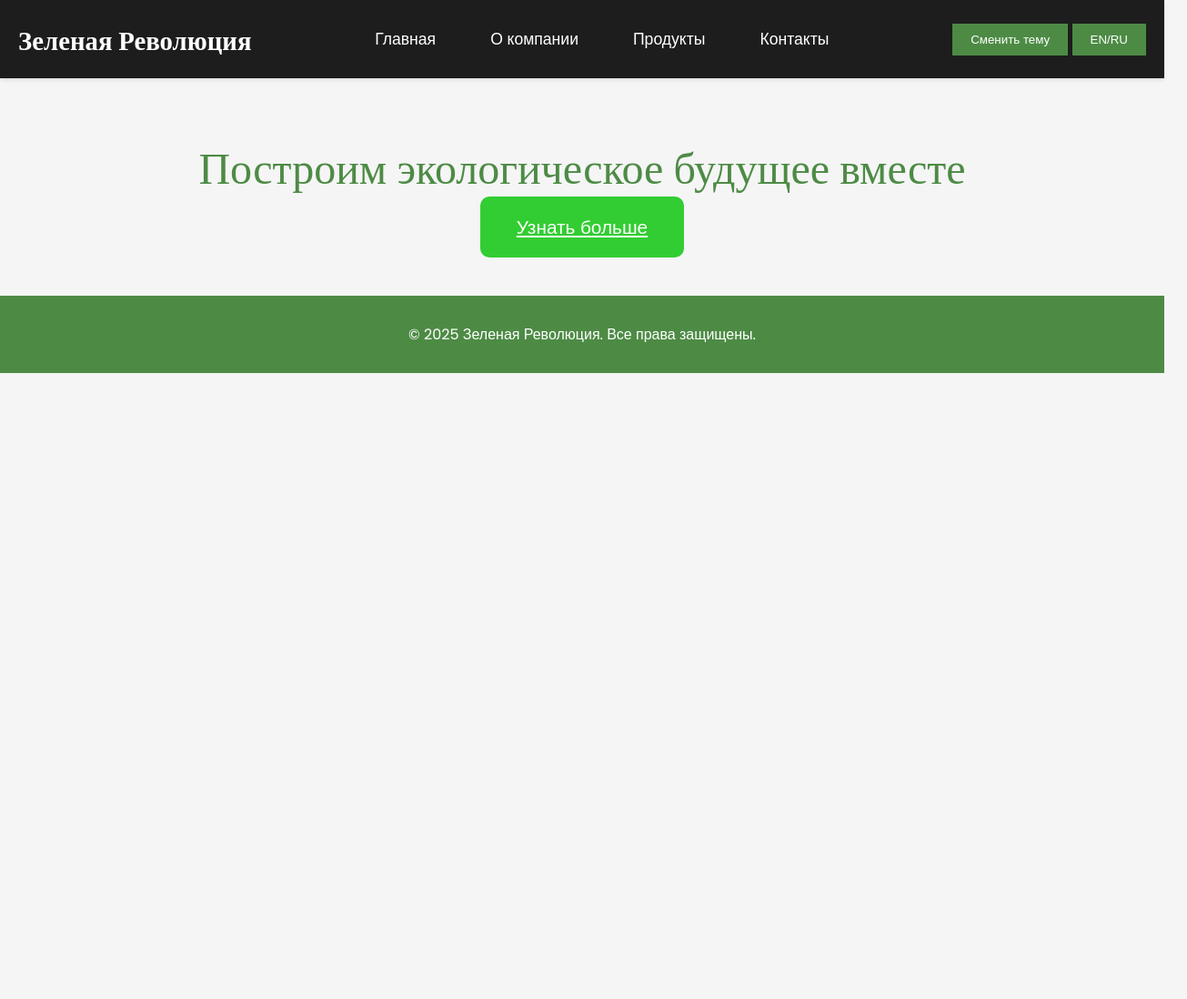
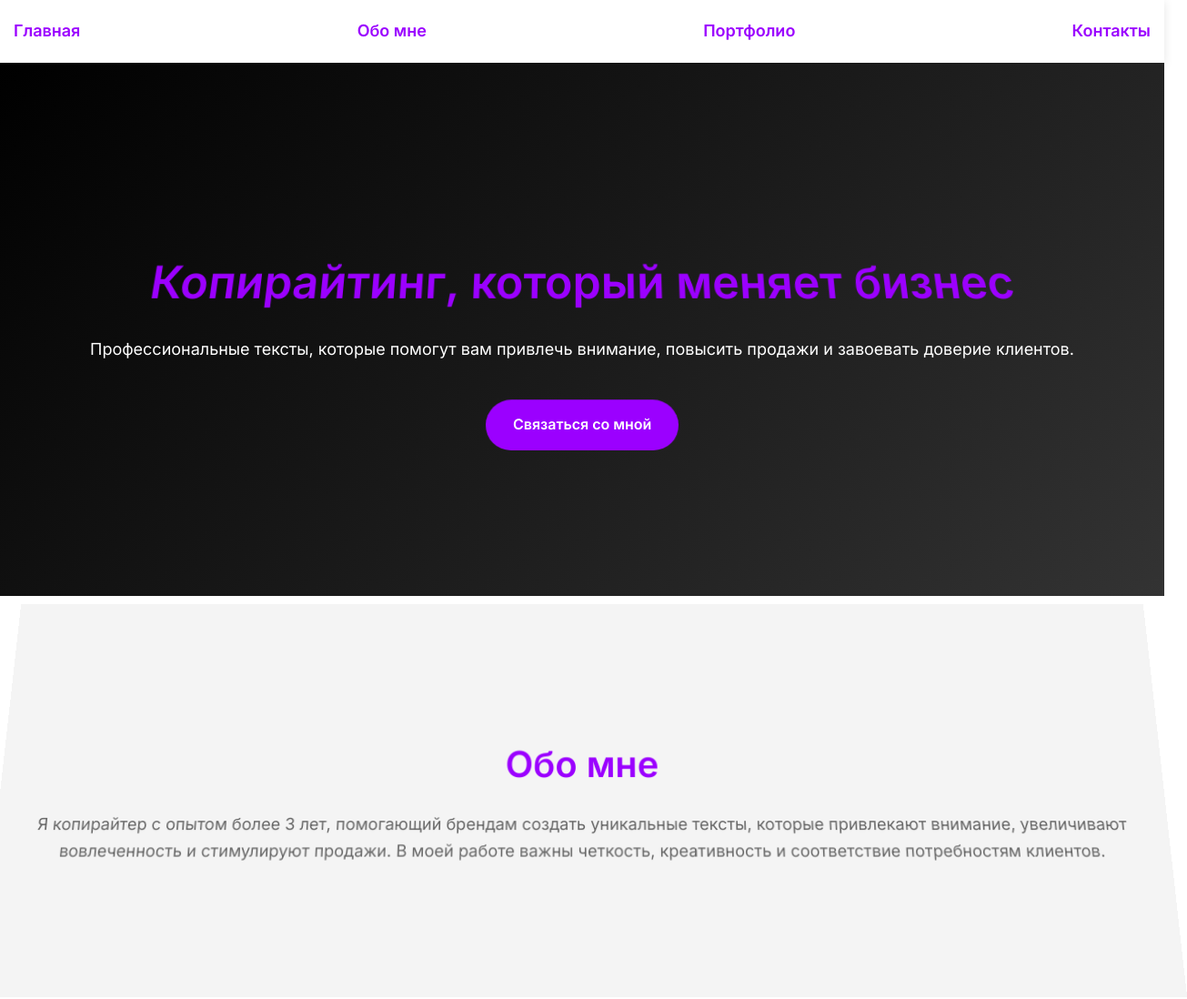
Before and after one commit to kirlebedintsev-debug/-, a plain HTML site: page index.html in a window 1280 px wide. Shown: the top 1098 px of the page at 91% size, 1305 px wide, since content can reach past the window. Before the commit the page ends 800 px from the top, so only its background shows below. Drawn offline with nearby package versions, Linux system fonts and the light colour scheme.

Commit message:
Add files via upload

```diff
--- a/index.html
+++ b/index.html
@@ -1,215 +1,326 @@
 <!DOCTYPE html>
 <html lang="ru">
-
 <head>
   <meta charset="UTF-8">
   <meta name="viewport" content="width=device-width, initial-scale=1.0">
-    <title>Зеленая Революция</title>
-    <link href="https://fonts.googleapis.com/css2?family=Poppins:wght@400;600&family=Lora:wght@400;500&family=Playfair+Display:wght@700&display=swap" rel="stylesheet">
+  <title>Копирайтинг, который продает</title>
+  <link href="https://fonts.googleapis.com/css2?family=Inter:wght@400;600;700&display=swap" rel="stylesheet">
   <style>
     /* Общие стили */
-        * {
-            margin: 0;
-            padding: 0;
-            box-sizing: border-box;
+    :root {
+      --primary-bg: #fff;  /* Белый фон */
+      --accent: #9b00ff;    /* Неоново-фиолетовый */
+      --text-color: #333;   /* Темно-серый текст */
+      --font-family: 'Inter', sans-serif;
+      --highlight-color: #000;
     }
 
     body {
-            font-family: 'Poppins', sans-serif;
+      font-family: var(--font-family);
       margin: 0;
       padding: 0;
-            transition: background-color 0.3s, color 0.3s;
+      background-color: var(--primary-bg);
+      color: var(--text-color);
+      line-height: 1.6;
+      overflow-x: hidden;
     }
 
-        /* Темная и светлая тема */
-        .light-mode {
-            background-color: #f5f5f5;
-            color: #333;
+    h1, h2, h3 {
+      color: var(--accent);
+      font-weight: 600;
     }
 
-        .dark-mode {
-            background-color: #2d2d2d;
-            color: #f5f5f5;
+    .container {
+      width: 100%;
+      max-width: 1200px;
+      margin: 0 auto;
+      padding: 60px 20px;
     }
 
-        /* Навигация */
+    /* Стили для шапки */
     header {
-            background-color: #1d1d1d;
-            padding: 20px;
-            position: fixed;
-            top: 0;
-            left: 0;
-            right: 0;
-            z-index: 1000;
-            color: white;
       display: flex;
       justify-content: space-between;
       align-items: center;
-            box-shadow: 0 2px 4px rgba(0, 0, 0, 0.1);
+      padding: 20px 0;
+      background-color: var(--primary-bg);
+      box-shadow: 0 2px 10px rgba(0,0,0,0.1);
     }
 
-        .logo {
-            font-size: 1.8rem;
-            font-family: 'Playfair Display', serif;
-            font-weight: bold;
+    header a {
+      color: var(--accent);
+      text-decoration: none;
+      font-size: 18px;
+      font-weight: 600;
+      margin: 0 15px;
+      transition: color 0.3s;
     }
 
-        nav {
-            display: flex;
-            gap: 30px;
+    header a:hover {
+      color: var(--highlight-color);
     }
 
-        nav a {
-            color: white;
-            text-decoration: none;
-            font-size: 1.1rem;
-            padding: 10px 15px;
-            border-radius: 5px;
-            transition: background-color 0.3s ease;
+    /* Основная секция */
+    .hero {
+      text-align: center;
+      padding: 100px 0;
+      background: linear-gradient(135deg, #000, #333);
+      color: #fff;
+      position: relative;
     }
 
-        nav a:hover {
-            background-color: #32CD32; /* зеленый */
+    .hero h1 {
+      font-size: 50px;
+      margin-bottom: 20px;
+      animation: fadeInUp 1s ease-in-out;
+      transform: perspective(500px) rotateX(10deg);
     }
 
-        .switch-buttons button {
-            padding: 10px 20px;
-            background-color: #4d8b45;
-            border: none;
-            color: white;
-            cursor: pointer;
-            transition: background-color 0.3s ease;
+    .hero p {
+      font-size: 18px;
+      margin-bottom: 40px;
     }
 
-        .switch-buttons button:hover {
-            background-color: #268c23;
+    /* Кнопка */
+    .cta-button {
+      background-color: var(--accent);
+      color: #fff;
+      padding: 15px 30px;
+      text-decoration: none;
+      font-weight: 600;
+      border-radius: 30px;
+      transition: background-color 0.3s, transform 0.3s ease;
+      transform: perspective(500px) rotateX(5deg);
+      display: inline-block;
+    }
+
+    /* Анимация кнопки */
+    .cta-button:hover {
+      background-color: #7a00b3;
+      transform: scale(1.1) rotateY(10deg);
+      animation: pulse 1s infinite;
+    }
+
+    /* Пульсация кнопки */
+    @keyframes pulse {
+      0% {
+        transform: scale(1);
+      }
+      50% {
+        transform: scale(1.1);
+      }
+      100% {
+        transform: scale(1);
+      }
+    }
+
+    /* Секцию "Обо мне" */
+    .about {
+      padding: 60px 0;
+      background-color: #f4f4f4;
+      text-align: center;
+      transform: perspective(500px) rotateX(5deg);
+    }
+
+    .about h2 {
+      font-size: 40px;
+      margin-bottom: 20px;
+      animation: fadeInUp 1s ease-in-out;
+    }
+
+    .about p {
+      font-size: 18px;
+      color: #666;
+    }
+
+    /* Портфолио */
+    .portfolio {
+      display: flex;
+      justify-content: space-between;
+      flex-wrap: wrap;
+      margin-top: 40px;
+    }
+
+    .portfolio-item {
+      background-color: var(--primary-bg);
+      border: 2px solid var(--accent);
+      border-radius: 10px;
+      width: 30%;
+      margin: 20px 0;
+      padding: 20px;
+      text-align: center;
+      box-shadow: 0 10px 30px rgba(0,0,0,0.05);
+      transition: transform 0.3s ease, box-shadow 0.3s ease;
+      opacity: 0;
+      transform: translateY(50px) rotateY(5deg);
+      transform-origin: center;
+    }
+
+    .portfolio-item:hover {
+      transform: scale(1.05) rotateY(15deg);
+      box-shadow: 0 20px 40px rgba(0,0,0,0.1);
+    }
+
+    .portfolio-item.visible {
+      opacity: 1;
+      transform: translateY(0) rotateY(0);
+    }
+
+    .portfolio-item h3 {
+      color: var(--accent);
+      font-size: 24px;
+      margin-bottom: 10px;
+    }
+
+    /* Контакты */
+    .contact {
+      background-color: #333;
+      color: #fff;
+      text-align: center;
+      padding: 60px 20px;
+      transform: perspective(500px) rotateX(5deg);
+    }
+
+    .contact p {
+      font-size: 18px;
+    }
+
+    .contact a {
+      color: var(--accent);
+      font-weight: 600;
+      text-decoration: none;
+      font-size: 18px;
+    }
+
+    .contact a:hover {
+      color: var(--highlight-color);
+    }
+
+    /* Мобильные стили */
+    @media (max-width: 768px) {
+      .portfolio-item {
+        width: 100%;
+      }
+
+      .hero h1 {
+        font-size: 36px;
       }
 
       .cta-button {
-            background-color: #32CD32;
-            padding: 1.2rem 2.5rem;
-            font-size: 1.3rem;
-            color: white;
-            border: none;
-            border-radius: 10px;
-            cursor: pointer;
-            transition: background-color 0.3s ease;
-            margin-top: 30px;
+        padding: 12px 25px;
+      }
     }
 
-        .cta-button:hover {
-            background-color: #268c23;
+    /* Анимация появления заголовков */
+    @keyframes fadeInUp {
+      0% {
+        opacity: 0;
+        transform: translateY(20px);
+      }
+      100% {
+        opacity: 1;
+        transform: translateY(0);
+      }
     }
 
-        /* Контент страницы */
-        section {
-            padding: 60px 20px;
-            text-align: center;
-            margin-top: 90px; /* Для отступа от фиксированного меню */
-        }
-
-        .title {
-            font-size: 3rem;
-            margin-bottom: 20px;
-            color: #4d8b45;
-            font-family: 'Playfair Display', serif;
-        }
-
-        .text {
-            font-size: 1.2rem;
-            line-height: 1.8;
-            max-width: 800px;
-            margin: 0 auto;
-        }
-
-        footer {
-            background-color: #4d8b45;
-            color: white;
-            padding: 30px 20px;
-            text-align: center;
-        }
-
-        /* Анимации */
-        .fade-up {
+    /* Анимация при прокрутке */
+    @keyframes fadeInOnScroll {
+      0% {
         opacity: 0;
         transform: translateY(50px);
-            animation: fadeIn 1s forwards;
       }
-
-        @keyframes fadeIn {
-            to {
+      100% {
         opacity: 1;
         transform: translateY(0);
       }
     }
   </style>
 </head>
+<body>
 
-<body class="light-mode">
-
+  <!-- Шапка -->
   <header>
-        <div class="logo">Зеленая Революция</div>
-        <nav>
-            <a href="index.html">Главная</a>
-            <a href="about.html">О компании</a>
-            <a href="products.html">Продукты</a>
-            <a href="contact.html">Контакты</a>
-        </nav>
-        <div class="switch-buttons">
-            <button onclick="toggleTheme()">Сменить тему</button>
-            <button onclick="toggleLanguage()">EN/RU</button>
-        </div>
+    <a href="#home">Главная</a>
+    <a href="#about">Обо мне</a>
+    <a href="#portfolio">Портфолио</a>
+    <a href="#contact">Контакты</a>
   </header>
 
-    <!-- Главная страница -->
-    <section id="home">
-        <div class="title fade-up" id="header-title">Построим экологическое будущее вместе</div>
-        <a href="about.html" class="cta-button">Узнать больше</a>
+  <!-- Герой секция -->
+  <section class="hero">
+    <div class="container">
+      <h1>Копирайтинг, который меняет бизнес</h1>
+      <p>Профессиональные тексты, которые помогут вам привлечь внимание, повысить продажи и завоевать доверие клиентов.</p>
+      <a href="#contact" class="cta-button">Связаться со мной</a>
+    </div>
   </section>
 
-    <footer>
-        <p>&copy; 2025 Зеленая Революция. Все права защищены.</p>
-    </footer>
+  <!-- Обо мне -->
+  <section id="about" class="about">
+    <div class="container">
+      <h2>Обо мне</h2>
+      <p>Я копирайтер с опытом более 3 лет, помогающий брендам создать уникальные тексты, которые привлекают внимание, увеличивают вовлеченность и стимулируют продажи. В моей работе важны четкость, креативность и соответствие потребностям клиентов.</p>
+    </div>
+  </section>
+
+  <!-- Портфолио -->
+  <section id="portfolio" class="container">
+    <h2>Мои работы</h2>
+    <div class="portfolio">
+      <div class="portfolio-item scroll-animate">
+        <h3>Проект 1</h3>
+        <p>Копирайтинг для сайта электронной коммерции, который помог повысить конверсии на 30%.</p>
+      </div>
+      <div class="portfolio-item scroll-animate">
+        <h3>Проект 2</h3>
+        <p>Создание рекламных текстов для социальных сетей, которые увеличили вовлеченность на 50%.</p>
+      </div>
+      <div class="portfolio-item scroll-animate">
+        <h3>Проект 3</h3>
+        <p>Написание SEO-оптимизированных статей, которые повысили рейтинг сайта в поисковых системах.</p>
+      </div>
+    </div>
+  </section>
+
+  <!-- Отзывы -->
+  <section id="reviews" class="container">
+    <h2>Отзывы</h2>
+    <div class="review">
+      <p><strong>Мария С.</strong> — "Работа с этим копирайтером была настоящим удовольствием! Тексты отличные, все на высшем уровне. Рекомендую!"</p>
+    </div>
+    <div class="review">
+      <p><strong>Дмитрий П.</strong> — "Очень благодарен за проделанную работу. Тексты, которые он создал, значительно увеличили продажи на нашем сайте!"</p>
+    </div>
+    <div class="review">
+      <p><strong>Екатерина Л.</strong> — "Креативный и профессиональный подход к каждому проекту. Результат превзошел ожидания!"</p>
+    </div>
+  </section>
+
+  <!-- Контакты -->
+  <section id="contact" class="contact">
+    <div class="container">
+      <h2>Связаться со мной</h2>
+      <p>Если вам нужны качественные тексты, которые работают на ваш бизнес, не стесняйтесь обращаться. Я готов помочь вам достичь ваших целей.</p>
+      <a href="https://t.me/kirill_10_27">Написать в Telegram</a>
+    </div>
+  </section>
 
   <script>
-        // Переключение темы
-        function toggleTheme() {
-            let currentTheme = document.body.classList.contains('light-mode') ? 'light' : 'dark';
-            if (currentTheme === 'light') {
-                document.body.classList.remove('light-mode');
-                document.body.classList.add('dark-mode');
-            } else {
-                document.body.classList.remove('dark-mode');
-                document.body.classList.add('light-mode');
+    // Анимация появления элементов при скроллинге
+    const portfolioItems = document.querySelectorAll('.portfolio-item');
+
+    const revealItems = () => {
+      const windowHeight = window.innerHeight;
+      portfolioItems.forEach(item => {
+        const rect = item.getBoundingClientRect();
+        if (rect.top <= windowHeight - 150) {
+          item.classList.add('visible');
         }
-        }
-
-        // Переключение языка
-        let currentLanguage = 'ru';
-        const texts = {
-            ru: {
-                headerTitle: 'Построим экологическое будущее вместе',
-                aboutBtn: 'О компании',
-                productsBtn: 'Продукты',
-                contactBtn: 'Контакты'
-            },
-            en: {
-                headerTitle: 'Let’s build a sustainable future together',
-                aboutBtn: 'About Us',
-                productsBtn: 'Products',
-                contactBtn: 'Contact Us'
-            }
+      });
     };
 
-        function toggleLanguage() {
-            currentLanguage = currentLanguage === 'ru' ? 'en' : 'ru';
-            document.getElementById('header-title').innerText = texts[currentLanguage].headerTitle;
-            document.querySelectorAll('a')[0].innerText = texts[currentLanguage].aboutBtn;
-            document.querySelectorAll('a')[1].innerText = texts[currentLanguage].productsBtn;
-            document.querySelectorAll('a')[2].innerText = texts[currentLanguage].contactBtn;
-        }
+    window.addEventListener('scroll', revealItems);
+    window.addEventListener('load', revealItems);
   </script>
-
 </body>
-
 </html>
```
Lines whose indentation alone changed are shown as unchanged.
